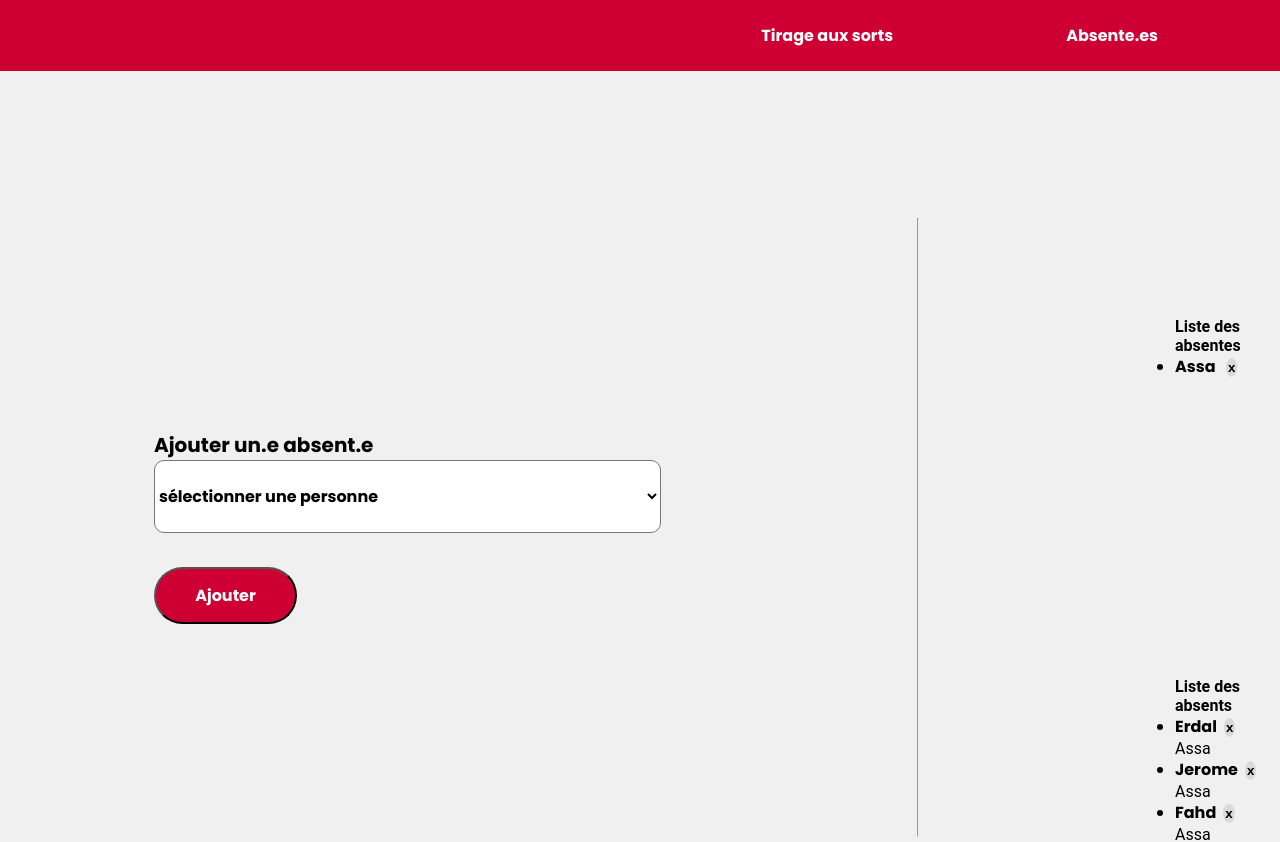
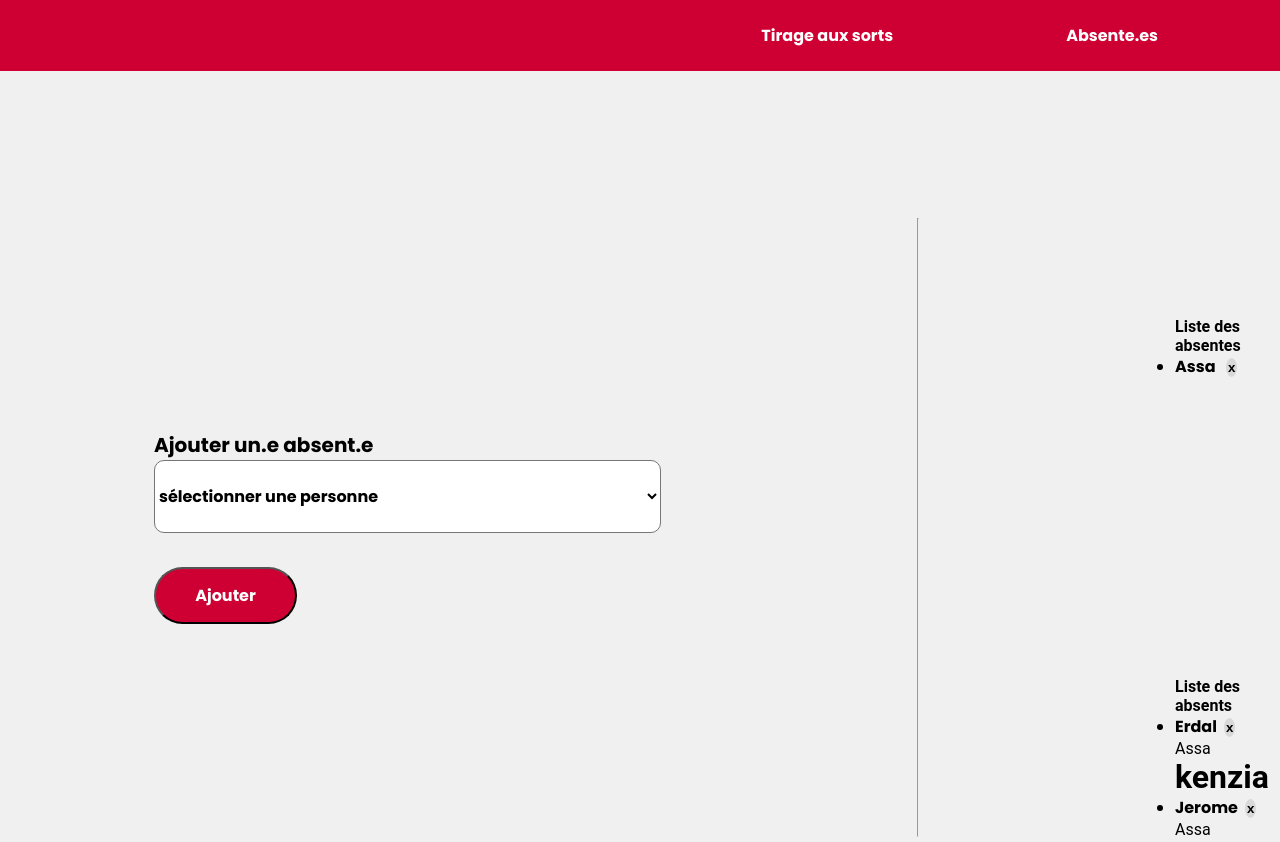
Before and after one commit to AssaNiang/tirage-au-sort, an Angular app: page /Absents in a window 1280 px wide. Shown: the top 842 px of the page. Built offline with nearby package versions, Linux system fonts and the light colour scheme.

Commit message:
test kenzia

```diff
--- a/src/app/components/absent-man/absent-man.component.html
+++ b/src/app/components/absent-man/absent-man.component.html
@@ -2,3 +2,4 @@
     <li *ngIf="absentMan" >  {{absentMan.firstname}}<button (click)="addRemove()">x</button></li>
 </ul>
 <p>Assa </p>
+<h1>kenzia</h1>
```
